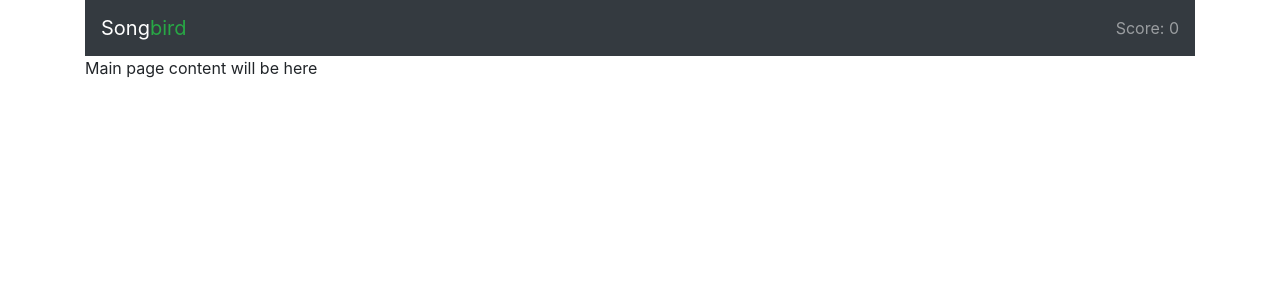
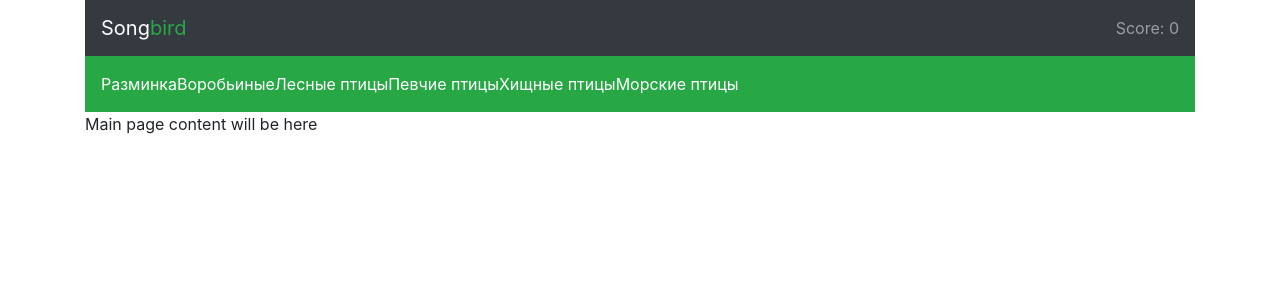
Before and after one commit to YerzhanUtelbayev/songbird, a React app: page / in a window 1280 px wide. Shown: the top 300 px of the page. Built offline with nearby package versions, Linux system fonts and the light colour scheme; the HTML template or start-up script is replaced by a standard one.

Commit message:
feat: add unstyled stage titles bar

```diff
--- a/src/components/ScoreIndicator/ScoreIndicator.tsx
+++ b/src/components/Toolbar/ScoreIndicator/ScoreIndicator.tsx
@@ -1,7 +1,7 @@
 import React from 'react';
 import { connect, ConnectedProps } from 'react-redux';
 import { NavbarText } from 'reactstrap';
-import { RootState } from '../../store/configureStore';
+import { RootState } from '../../../store/configureStore';
 
 interface Props extends PropsFromRedux {
   score: number;
--- /dev/null
+++ b/src/components/Toolbar/StagesBar/StagesBar.tsx
@@ -0,0 +1,37 @@
+import React from 'react';
+import { connect, ConnectedProps } from 'react-redux';
+import { Nav, NavItem, NavbarText } from 'reactstrap';
+
+import { RootState } from '../../../store/configureStore';
+import stageTitles from '../../../utilities/stageTitles';
+
+interface Props extends PropsFromRedux {
+  activeStage: number;
+}
+
+const StagesBar = ({ activeStage }: Props) => {
+  const stages = stageTitles;
+
+  return (
+    <Nav>
+      {stages.map((stage, index) => {
+        const stylesClass = index + 1 === activeStage ? 'active' : '';
+        return (
+          <NavItem className={stylesClass}>
+            <NavbarText className="text-white">{stage}</NavbarText>
+          </NavItem>
+        );
+      })}
+    </Nav>
+  );
+};
+
+const mapStateToProps = (state: RootState) => ({
+  activeStage: state.game.activeStage,
+});
+
+const connector = connect(mapStateToProps);
+
+type PropsFromRedux = ConnectedProps<typeof connector>;
+
+export default connector(StagesBar);
--- a/src/components/Toolbar/Toolbar.tsx
+++ b/src/components/Toolbar/Toolbar.tsx
@@ -1,6 +1,7 @@
 import React, { FunctionComponent } from 'react';
 import { Container, Navbar, NavbarBrand } from 'reactstrap';
-import ScoreIndicator from '../ScoreIndicator/ScoreIndicator';
+import ScoreIndicator from './ScoreIndicator/ScoreIndicator';
+import StagesBar from './StagesBar/StagesBar';
 
 const Toolbar: FunctionComponent = () => (
   <header>
@@ -12,6 +13,9 @@ const Toolbar: FunctionComponent = () => (
         </NavbarBrand>
         <ScoreIndicator />
       </Navbar>
+      <Navbar color="success" light>
+        <StagesBar />
+      </Navbar>
     </Container>
   </header>
 );
--- /dev/null
+++ b/src/utilities/stageTitles.ts
@@ -0,0 +1,8 @@
+export default [
+  'Разминка',
+  'Воробьиные',
+  'Лесные птицы',
+  'Певчие птицы',
+  'Хищные птицы',
+  'Морские птицы',
+];
```
